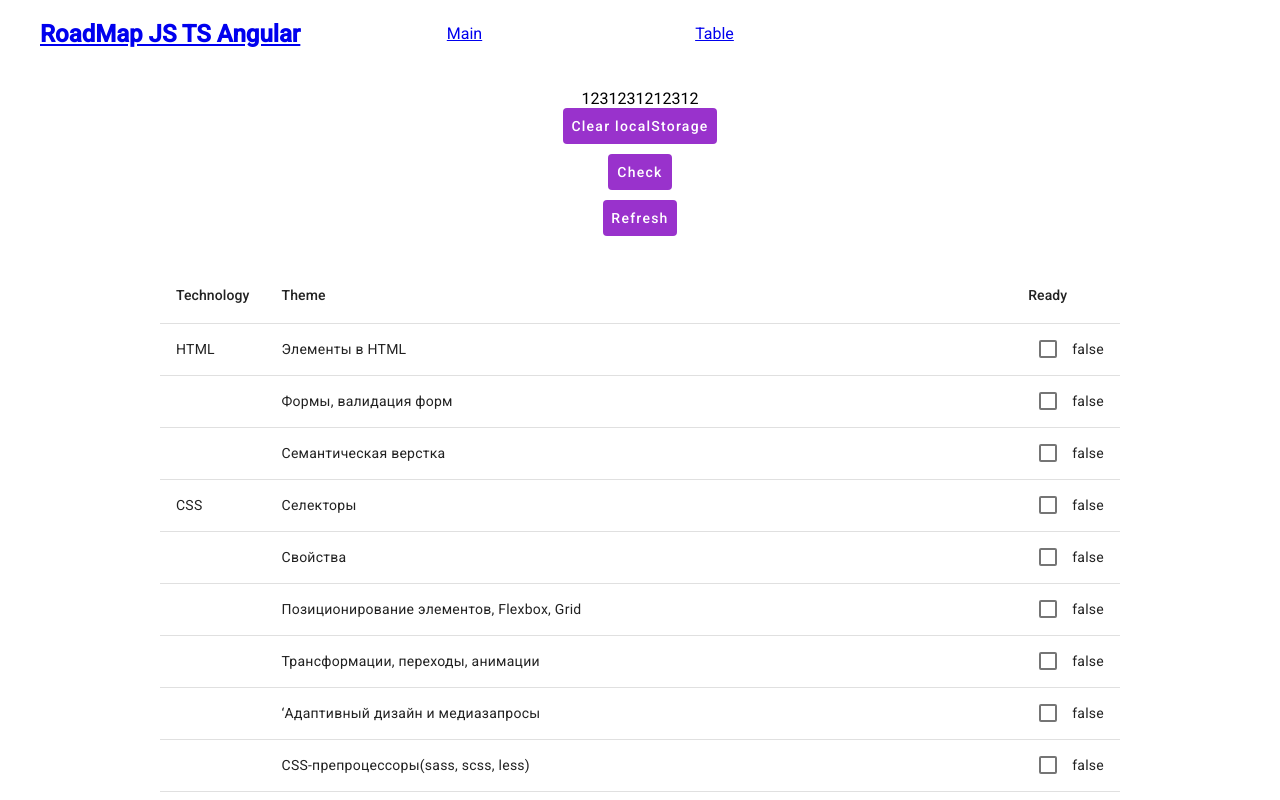
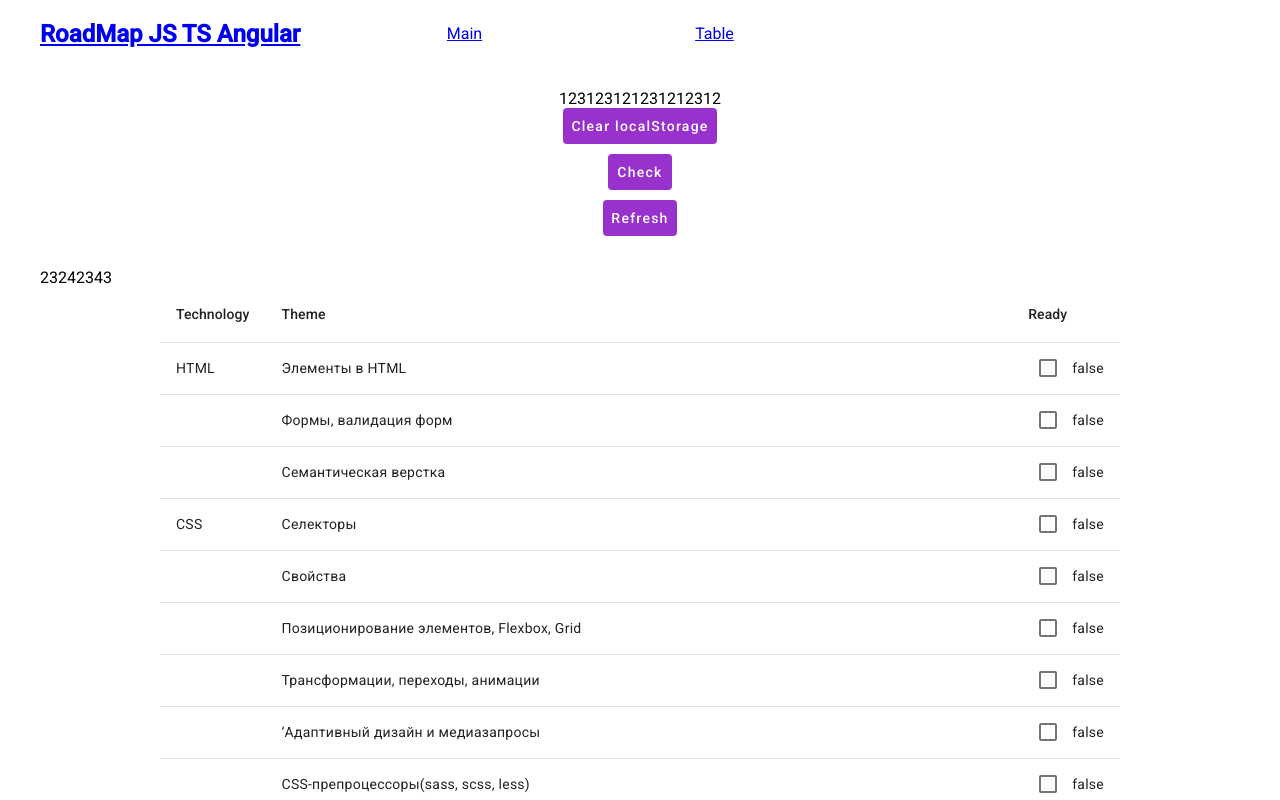
Before and after one commit to mrrsmth/road, an Angular app: page /table in a window 1280 px wide. Shown: the top 800 px of the page. Built offline with nearby package versions, Linux system fonts and the light colour scheme.

Commit message:
test cherry pick2

```diff
--- a/src/app/pages/table/table.component.html
+++ b/src/app/pages/table/table.component.html
@@ -1,9 +1,9 @@
-<div class="test-btn">1231231212312
+<div class="test-btn">123123121231212312
   <button mat-button (click)="clearLocalStorage()" color="primary">Clear localStorage</button>
   <button mat-button (click)="check()" color="primary">Check</button>
   <button mat-button (click)="refresh()" color="primary">Refresh</button>
 </div>
-
+23242343
 <table mat-table [dataSource]="roadmapTable" class="table">
   <ng-container matColumnDef="technology">
     <th mat-header-cell *matHeaderCellDef>Technology</th>
```
